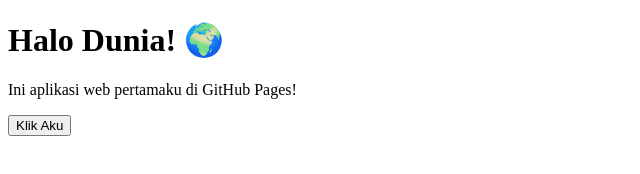
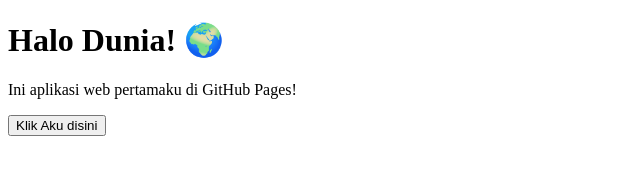
Before and after one commit to yepe-maker/my-web-app, a plain HTML site: page index.html in a window 1280 px wide. Shown: the full height of the page, 0-640 px from the left. Drawn offline with Linux system fonts and the light colour scheme.

Commit message:
Update index.html
ubah botoon

```diff
--- a/index.html
+++ b/index.html
@@ -7,7 +7,7 @@
 <body>
     <h1>Halo Dunia! 🌍</h1>
     <p>Ini aplikasi web pertamaku di GitHub Pages!</p>
-    <button onclick="ubahText()">Klik Aku</button>
+    <button onclick="ubahText()">Klik Aku disini</button>
     <p id="demo"></p>
     <script src="script.js"></script>
 </body>
```
